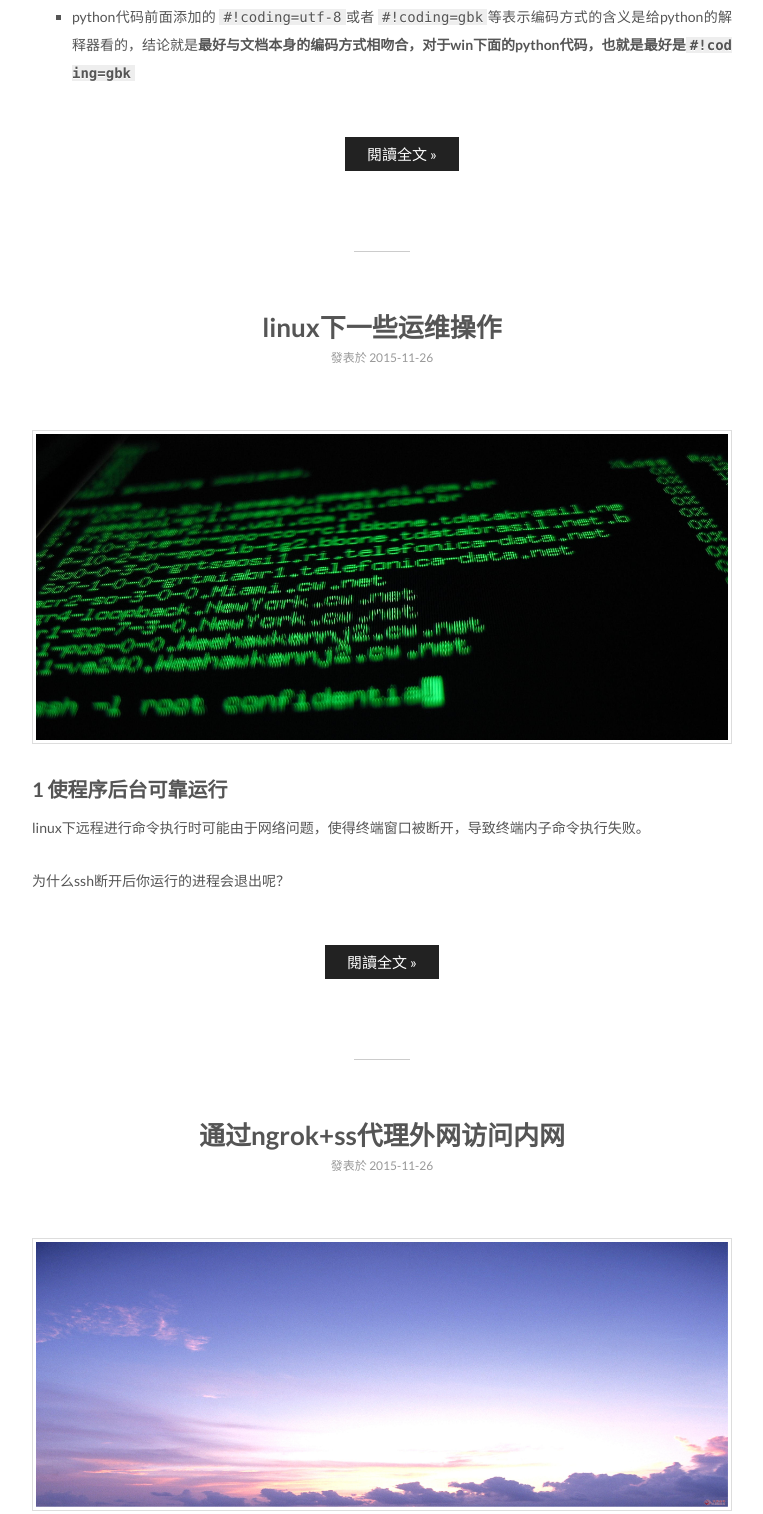
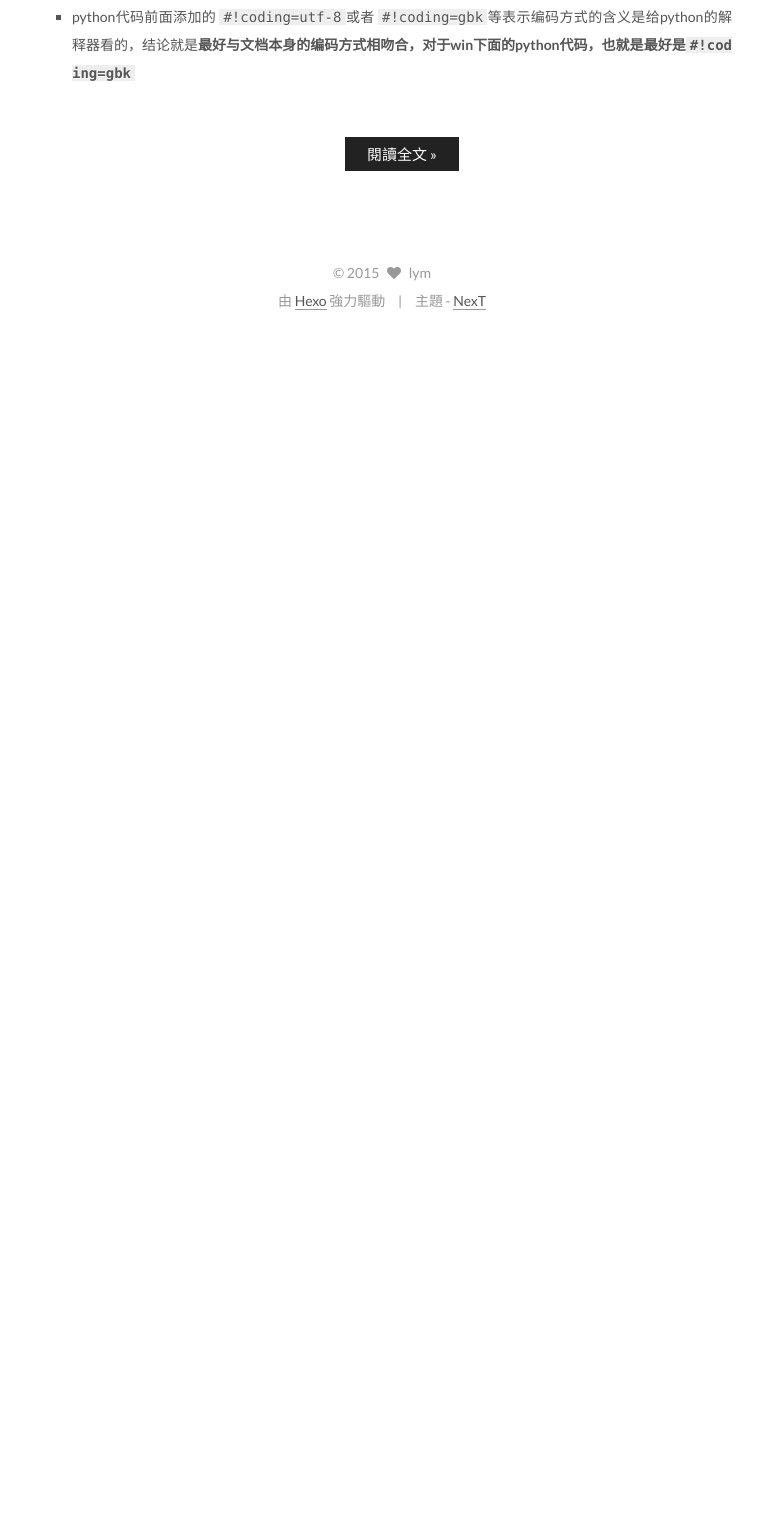
Before and after one commit to humek/uselym.github.io, a plain HTML site: page index.html in a window 1280 px wide. Shown: the part 898-2412 px from the top of the page, without its empty margins (258-1021 px from the left). After the commit the page ends 1233 px from the top, so only its background shows below. Drawn offline with Linux system fonts and the light colour scheme.

Commit message:
Site updated: 2015-12-22 12:01:46

```diff
--- a/css/main.css
+++ b/css/main.css
@@ -961,7 +961,7 @@ body {
   width: 4px;
   height: 4px;
   border-radius: 50%;
-  background: #ffe;
+  background: #ff1132;
 }
 .sidebar-nav {
   margin: 0 0 20px;
--- a/index.html
+++ b/index.html
@@ -279,176 +279,6 @@
 
 
 
-
-
-
-
-
-
-
-
-  <article class="post post-type-normal " itemscope itemtype="http://schema.org/Article">
-
-
-      <header class="post-header">
-
-
-
-          <h1 class="post-title" itemprop="name headline">
-
-
-
-
-                <a class="post-title-link" href="/2015/11/26/linux_run/" itemprop="url">
-                  linux下一些运维操作
-                </a>
-
-
-          </h1>
-
-
-        <div class="post-meta">
-          <span class="post-time">
-            發表於
-            <time itemprop="dateCreated" datetime="2015-11-26T15:46:54+08:00" content="2015-11-26">
-              2015-11-26
-            </time>
-          </span>
-
-
-
-
-
-
-
-
-
-        </div>
-      </header>
-
-
-
-    <div class="post-body">
-
-
-
-
-
-
-          <p><img src="/img/02.jpg" alt="img"></p>
-<h2 id="1_使程序后台可靠运行"><strong>1 使程序后台可靠运行</strong></h2><p>linux下远程进行命令执行时可能由于网络问题，使得终端窗口被断开，导致终端内子命令执行失败。</p>
-<p>为什么ssh断开后你运行的进程会退出呢？<br>
-          <div class="post-more-link text-center">
-            <a class="btn" href="/2015/11/26/linux_run/#more" rel="contents">
-              閱讀全文 &raquo;
-            </a>
-          </div>
-
-
-    </div>
-
-    <footer class="post-footer">
-
-
-
-
-
-
-        <div class="post-eof"></div>
-
-    </footer>
-  </article>
-
-
-
-
-
-
-
-
-
-
-
-
-  <article class="post post-type-normal " itemscope itemtype="http://schema.org/Article">
-
-
-      <header class="post-header">
-
-
-
-          <h1 class="post-title" itemprop="name headline">
-
-
-
-
-                <a class="post-title-link" href="/2015/11/26/proxy/" itemprop="url">
-                  通过ngrok+ss代理外网访问内网
-                </a>
-
-
-          </h1>
-
-
-        <div class="post-meta">
-          <span class="post-time">
-            發表於
-            <time itemprop="dateCreated" datetime="2015-11-26T15:46:39+08:00" content="2015-11-26">
-              2015-11-26
-            </time>
-          </span>
-
-
-
-
-
-
-
-
-
-        </div>
-      </header>
-
-
-
-    <div class="post-body">
-
-
-
-
-
-
-          <p><img src="/img/01.jpg" alt="tu"></p>
-<p>外网访问内网，一般需求有：</p>
-<ol>
-<li>远程到win主机查看程序运行</li>
-<li>利用这台可以连上的主机做代理进行内网其他主机的访问，如ssh，ftp，登录内网主页等等</li>
-</ol>
-<p><strong>解决方案：</strong><br>
-          <div class="post-more-link text-center">
-            <a class="btn" href="/2015/11/26/proxy/#more" rel="contents">
-              閱讀全文 &raquo;
-            </a>
-          </div>
-
-
-    </div>
-
-    <footer class="post-footer">
-
-
-
-
-
-
-        <div class="post-eof"></div>
-
-    </footer>
-  </article>
-
-
-
-
   </section>
 
 
```
Also changed, not shown: archives/2015/11/index.html (+1 -1 lines), archives/2015/12/index.html (+1 -1 lines), archives/2015/index.html (+1 -1 lines), archives/index.html (+1 -1 lines), tags/index.html (+1 -1 lines).
